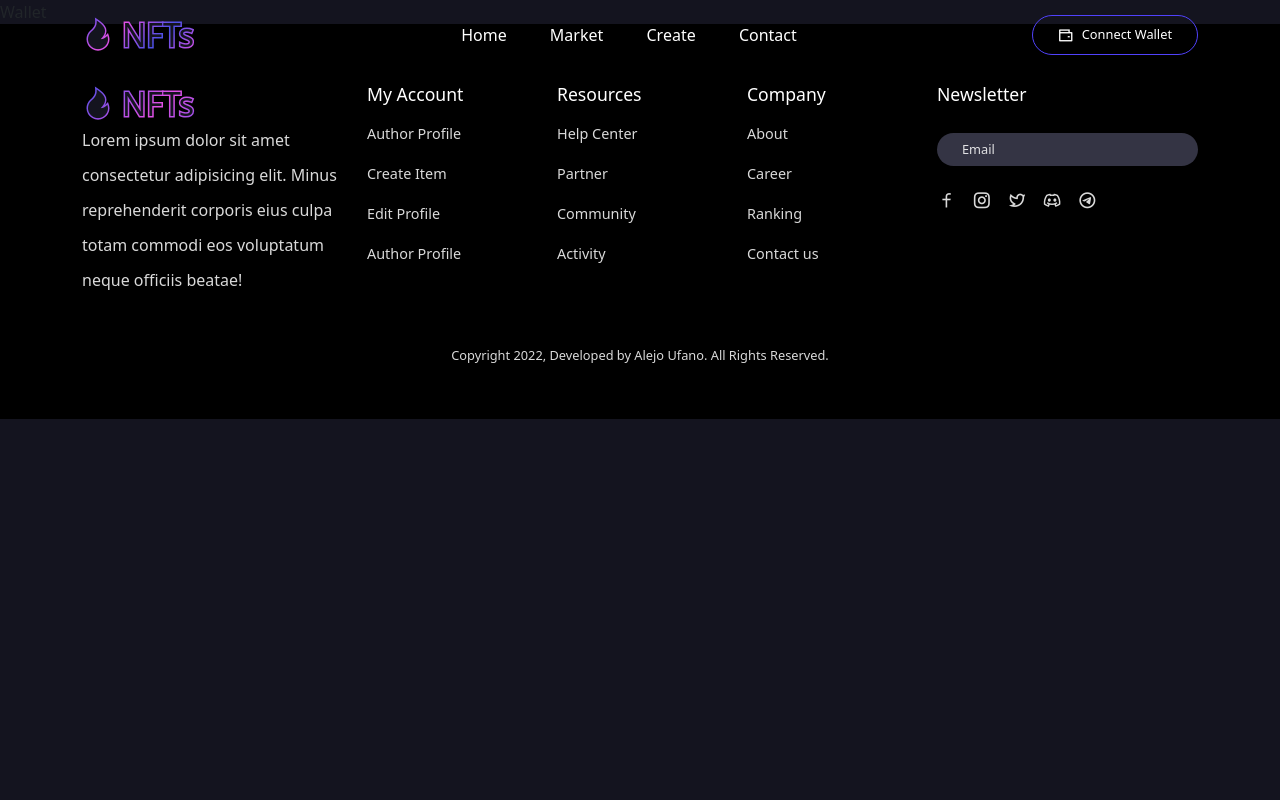
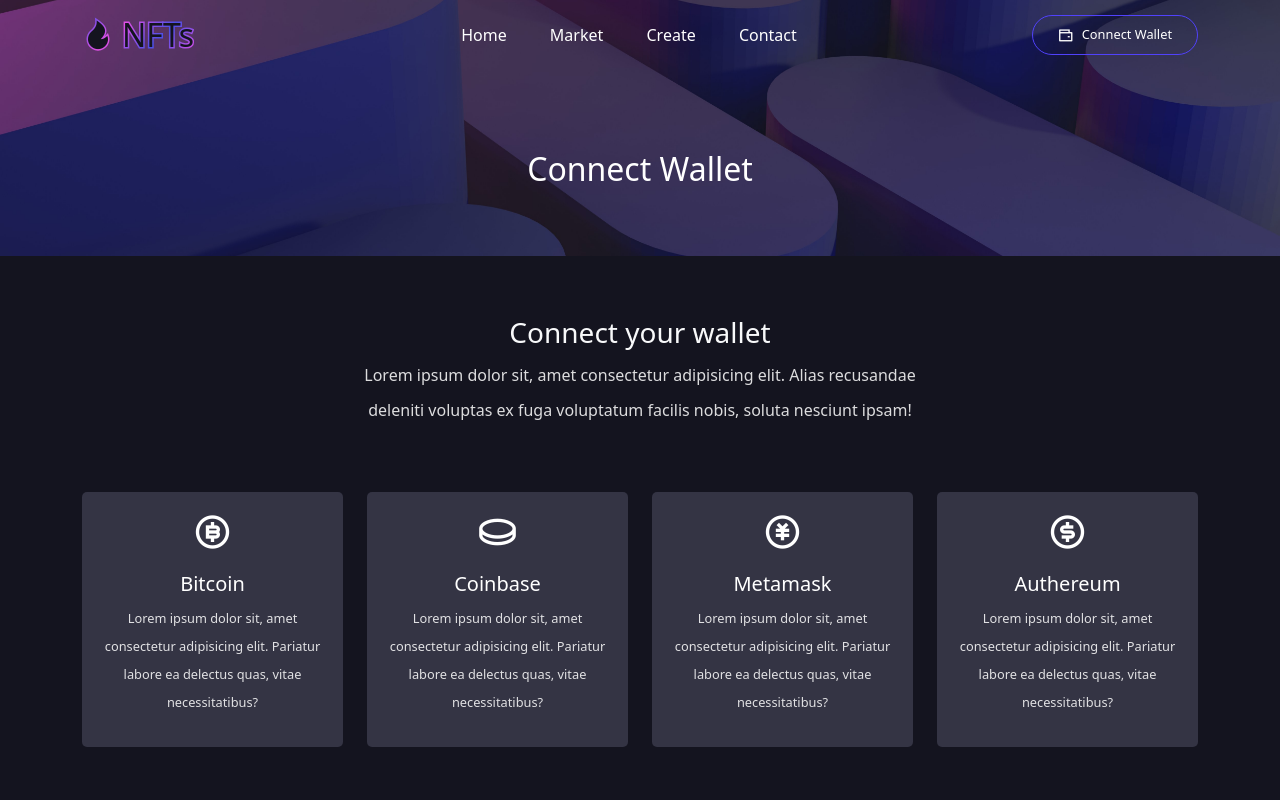
Before and after one commit to AlejoUfano/NFTs, a React (Create React App) app: page /wallet in a window 1280 px wide. Shown: the top 800 px of the page. Built offline with nearby package versions, Linux system fonts and the light colour scheme.

Commit message:
Feat(Wallet) Wallet component added

```diff
--- a/src/pages/Wallet.jsx
+++ b/src/pages/Wallet.jsx
@@ -1,8 +1,59 @@
 import React from 'react'
+import CommonSection from '../components/UI/CommonSection/CommonSection.jsx'
+import { Container, Row, Col } from 'reactstrap'
+import '../styles/wallet.css'
+
+const wallet__data = [
+  {
+    title: 'Bitcoin',
+    desc: 'Lorem ipsum dolor sit, amet consectetur adipisicing elit. Pariatur labore ea delectus quas, vitae necessitatibus?',
+    icon: 'ri-bit-coin-line'
+  },
+  {
+    title: 'Coinbase',
+    desc: 'Lorem ipsum dolor sit, amet consectetur adipisicing elit. Pariatur labore ea delectus quas, vitae necessitatibus?',
+    icon: 'ri-coin-line'
+  },
+  {
+    title: 'Metamask',
+    desc: 'Lorem ipsum dolor sit, amet consectetur adipisicing elit. Pariatur labore ea delectus quas, vitae necessitatibus?',
+    icon: 'ri-money-cny-circle-line'
+  },
+  {
+    title: 'Authereum',
+    desc: 'Lorem ipsum dolor sit, amet consectetur adipisicing elit. Pariatur labore ea delectus quas, vitae necessitatibus?',
+    icon: 'ri-money-dollar-circle-line'
+  }
+]
 
 const Wallet = () => {
   return (
-    <div>Wallet</div>
+    <>
+      <CommonSection title='Connect Wallet'/>
+      <section>
+        <Container>
+          <Row>
+            <Col lg='12' className='mb-5 text-center'>
+              <div className='w-50 m-auto'>
+                <h3 className='text-light'>Connect your wallet</h3>
+                <p>Lorem ipsum dolor sit, amet consectetur adipisicing elit. Alias recusandae deleniti voluptas ex fuga voluptatum facilis nobis, soluta nesciunt ipsam!</p>
+              </div>
+            </Col>
+            {
+              wallet__data.map((item, index)=>(
+                <Col lg='3' md='4' sm='6' key={index} className='mb-4'>
+                  <div className='walletItem'>
+                    <span><i class={item.icon}></i></span>
+                    <h5>{item.title}</h5>
+                    <p>{item.desc}</p>
+                  </div>
+                </Col>
+              ))
+            }
+          </Row>
+        </Container>
+      </section>
+    </>
   )
 }
 
--- /dev/null
+++ b/src/styles/wallet.css
@@ -0,0 +1,28 @@
+.walletItem {
+    background: #343444;
+    padding: 15px;
+    text-align: center;
+    border-radius: 5px;
+    cursor: pointer;
+}
+.walletItem span {
+    width: 50px;
+    height: 50px;
+    line-height: 50px;
+    align-items: center;
+    justify-content: center;
+    color: #fff;
+    display: block;
+    margin: auto;
+}
+.walletItem span i {
+    font-size: 2.5rem;
+}
+.walletItem h5 {
+    color: #fff;
+    margin-top: 15px;
+}
+.walletItem p {
+    font-size: 0.8rem;
+    line-height: 28px;
+}
```
